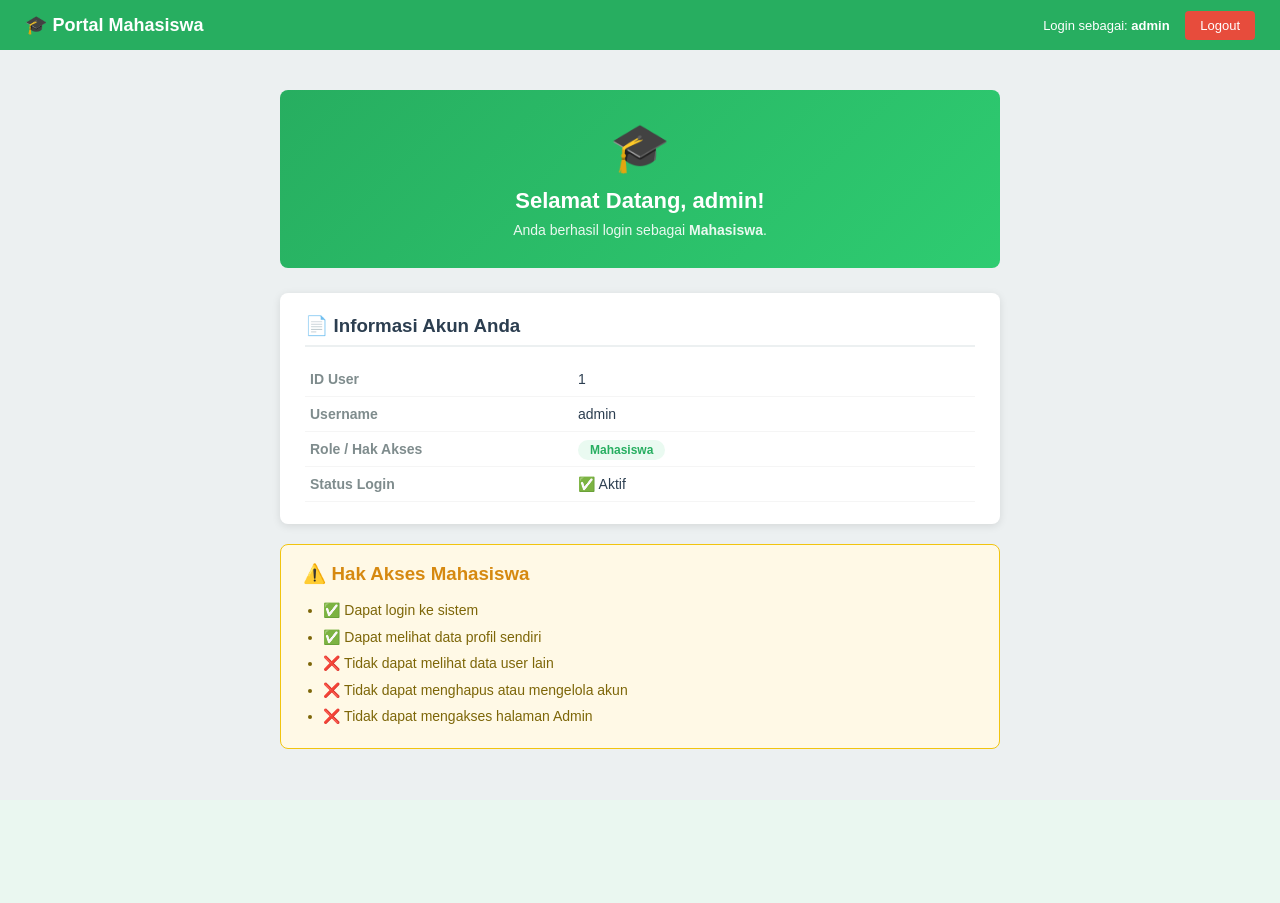
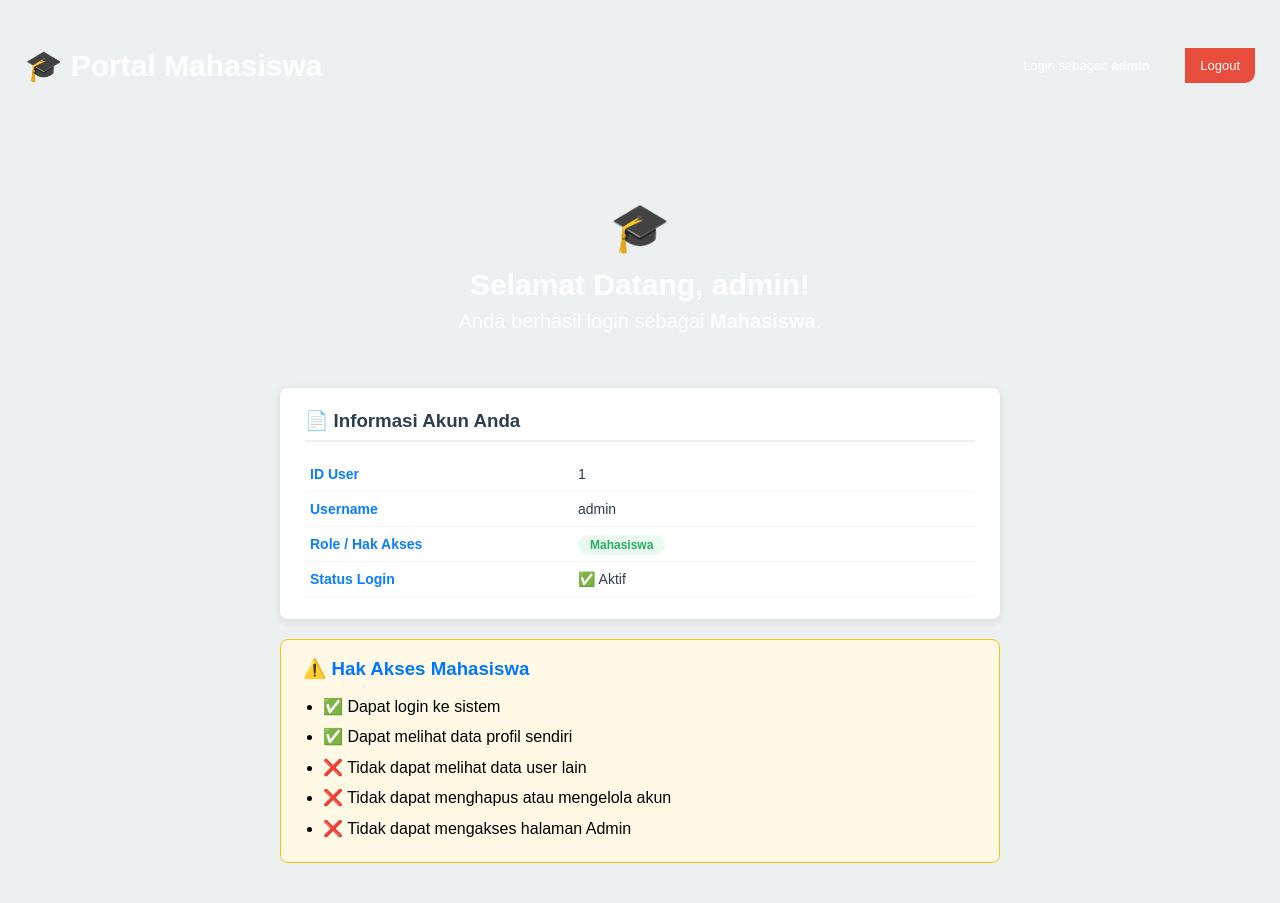
Before and after one commit to arifder789-hash/kelompok-5, a PHP site: page /dashboard_karyawan.php in a window 1280 px wide. Before the commit the page ends 749 px from the top, so only its background shows below. Run offline with PHP 8.4, Linux system fonts and the light colour scheme; a user stored in the database is signed in.

Commit message:
Update navbar and card styles for dashboard

```diff
--- a/dashboard_karyawan.php
+++ b/dashboard_karyawan.php
@@ -36,23 +36,25 @@ if ($_SESSION['role'] != 'mahasiswa') {
 
         /* ---- NAVBAR ---- */
         .navbar {
-            background-color: #27ae60;
+            background: linear-gradient(100deg, #024aff #5c98ff);
+            height: 130px;
             color: white;
             padding: 14px 25px;
             display: flex;
             justify-content: space-between;
             align-items: center;
+            border-radius: 0px 0px 50px 50px;
         }
 
-        .navbar .judul { font-size: 18px; font-weight: bold; }
+        .navbar .judul { font-size: 30px; font-weight: bold; }
 
-        .navbar .info-user { font-size: 13px; }
+        .navbar .info-user { font-size: 13px; margin-right: 20px; }
 
         .navbar a.btn-logout {
             background-color: #e74c3c;
             color: white;
-            padding: 7px 15px;
-            border-radius: 4px;
+            padding: 10px 15px;
+            border-radius: 0 0 10px;
             text-decoration: none;
             font-size: 13px;
             margin-left: 12px;
@@ -69,7 +71,7 @@ if ($_SESSION['role'] != 'mahasiswa') {
 
         /* ---- KARTU SELAMAT DATANG ---- */
         .kartu-welcome {
-            background: linear-gradient(135deg, #27ae60, #2ecc71);
+            background: linear-gradient(135deg, #024aff #5c98ff);
             color: white;
             padding: 30px 25px;
             border-radius: 8px;
@@ -78,8 +80,8 @@ if ($_SESSION['role'] != 'mahasiswa') {
         }
 
         .kartu-welcome .icon { font-size: 48px; margin-bottom: 12px; }
-        .kartu-welcome h2   { margin-bottom: 8px; font-size: 22px; }
-        .kartu-welcome p    { font-size: 14px; opacity: 0.9; }
+        .kartu-welcome h2   { margin-bottom: 8px; font-size: 30px; }
+        .kartu-welcome p    { font-size: 20px; opacity: 0.9; }
 
         /* ---- KARTU INFO ---- */
         .kartu-info {
@@ -109,7 +111,7 @@ if ($_SESSION['role'] != 'mahasiswa') {
         }
 
         .kartu-info td:first-child {
-            color: #7f8c8d;
+            color: #0b7dff;
             width: 40%;
             font-weight: bold;
         }
@@ -134,12 +136,12 @@ if ($_SESSION['role'] != 'mahasiswa') {
             padding: 18px 22px;
         }
 
-        .kartu-akses h3 { color: #d68910; margin-bottom: 12px; }
+        .kartu-akses h3 { color: #0177ff; margin-bottom: 12px; }
 
         .kartu-akses ul {
             padding-left: 20px;
-            color: #7d6608;
-            font-size: 14px;
+            color: #000000;
+            font-size: 16px;
             line-height: 1.9;
         }
     </style>
```
